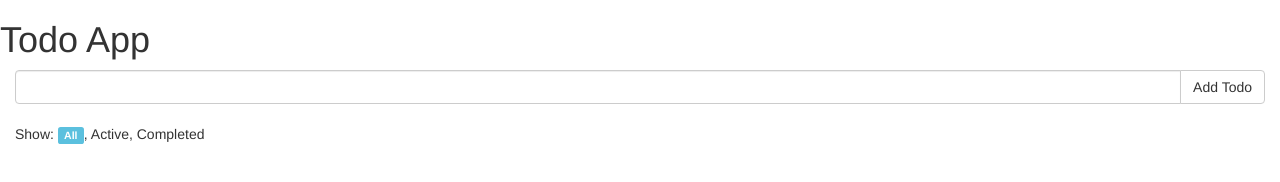
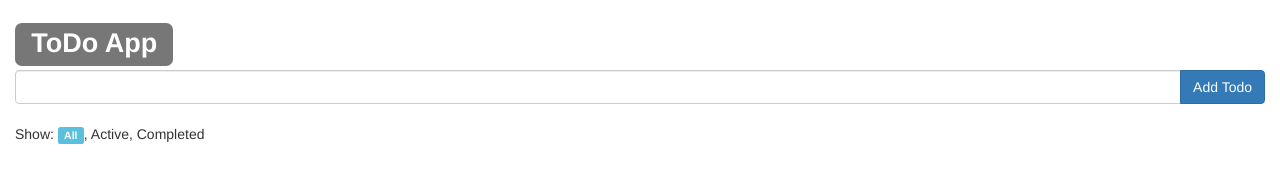
Before and after one commit to arpitgupta31/redux-todo, a React app: page / in a window 1280 px wide. Built offline with nearby package versions, Linux system fonts and the light colour scheme.

Commit message:
redux todo app

```diff
--- a/src/js/components/App.js
+++ b/src/js/components/App.js
@@ -5,8 +5,9 @@ import VisibleTodoList from '../containers/VisibleTodoList'
 
 const App = () => (
   <div>
+    <h1><span className="label label-default">ToDo App</span></h1>
     <AddTodo />
-    <VisibleTodoList />
+    <VisibleTodoList/>
     <Footer />
   </div>
 );
--- a/src/js/containers/AddTodo.js
+++ b/src/js/containers/AddTodo.js
@@ -24,7 +24,7 @@ let AddTodo = ({ dispatch }) => {
             }}
           />
           <span className="input-group-btn">
-            <button className="btn btn-default" type="submit">
+            <button className="btn btn-primary" type="submit">
               Add Todo
             </button>
           </span>
```
Also changed, not shown: dist/index.html.
